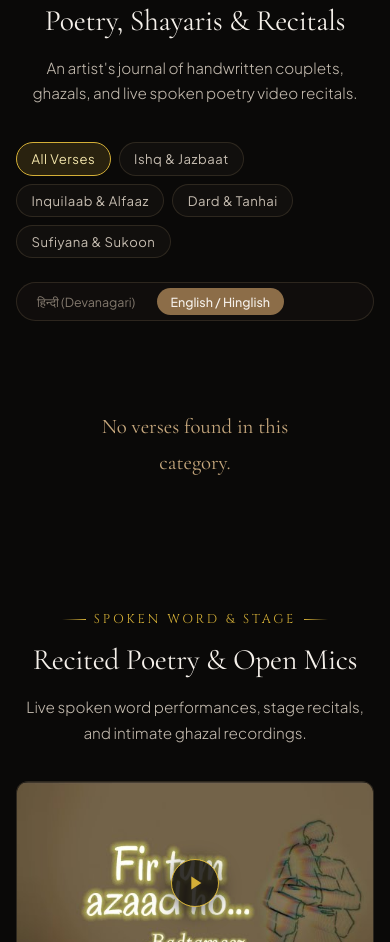
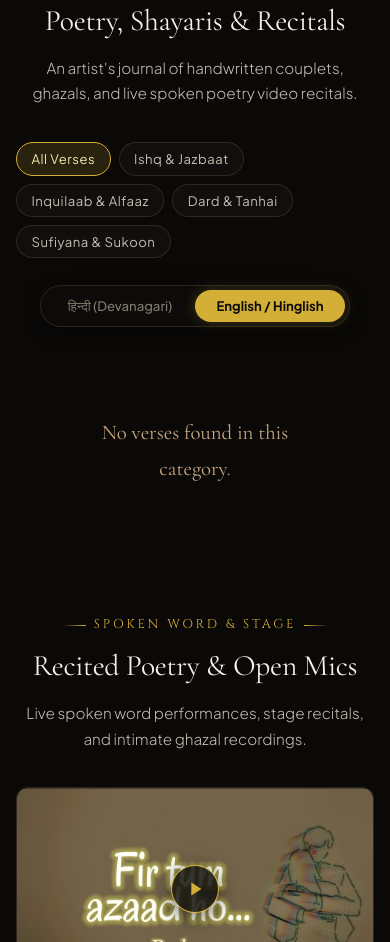
Before and after one commit to badtameez/BadtameezMusic-, a website: page index.html in a window 390 px wide. Shown: the part 6609-7551 px from the top of the page. Drawn offline with nearby package versions, Linux system fonts and the light colour scheme; no server answers; a web font is replaced by a local one.

Commit message:
fix: perfectly center and balance 50-50 language toggle button with symmetrical padding and margins

```diff
--- a/css/responsive.css
+++ b/css/responsive.css
@@ -382,16 +382,18 @@ html, body {
 
   /* --- Poetry & Recitals --- */
   .poetry-controls-bar {
+    display: flex;
     flex-direction: column;
-    align-items: stretch;
-    gap: 1rem;
+    align-items: center;
+    gap: 1.25rem;
+    width: 100%;
   }
 
   .poetry-category-tabs {
     display: flex;
     overflow-x: auto;
     -webkit-overflow-scrolling: touch;
-    padding-bottom: 0.5rem;
+    padding-bottom: 0.4rem;
     gap: 0.5rem;
     width: 100%;
   }
@@ -403,9 +405,10 @@ html, body {
     flex-shrink: 0;
   }
 
-  .poetry-lang-switcher {
-    width: 100%;
-    justify-content: center;
+  .language-toggle-wrapper {
+    width: 100% !important;
+    max-width: 310px !important;
+    margin: 0 auto !important;
   }
 
   .poetry-grid {
--- a/css/style.css
+++ b/css/style.css
@@ -1173,27 +1173,45 @@ img {
 }
 
 .language-toggle-wrapper {
-  display: flex;
-  align-items: center;
-  gap: 0.5rem;
-  background: rgba(18, 16, 14, 0.8);
-  padding: 0.3rem 0.4rem;
+  display: grid;
+  grid-template-columns: 1fr 1fr;
+  align-items: center;
+  background: rgba(14, 12, 10, 0.85);
+  padding: 4px;
   border-radius: var(--radius-full);
   border: 1px solid var(--glass-border);
+  width: 100%;
+  max-width: 320px;
+  margin: 0 auto;
+  box-shadow: 0 4px 16px rgba(0, 0, 0, 0.4);
 }
 
 .lang-btn {
-  padding: 0.35rem 0.85rem;
+  display: flex;
+  align-items: center;
+  justify-content: center;
+  text-align: center;
+  padding: 0.45rem 0.75rem;
   border-radius: var(--radius-full);
-  font-size: 0.78rem;
+  font-size: 0.82rem;
+  font-weight: 500;
   color: var(--text-muted);
+  background: transparent;
+  border: none;
+  cursor: pointer;
+  white-space: nowrap;
   transition: var(--transition-fast);
 }
 
+.lang-btn:hover {
+  color: var(--gold-light);
+}
+
 .lang-btn.active {
-  background: var(--sepia-dark);
-  color: var(--text-primary);
-  font-weight: 500;
+  background: var(--gold-primary);
+  color: #0c0a09;
+  font-weight: 700;
+  box-shadow: 0 0 14px var(--gold-glow);
 }
 
 .poetry-grid {
@@ -2422,18 +2440,25 @@ img {
 
 /* Modal Language Switcher */
 .modal-lang-switcher {
-  display: inline-flex;
+  display: grid;
+  grid-template-columns: 1fr 1fr;
   align-items: center;
   background: rgba(14, 12, 10, 0.9);
   border: 1px solid var(--glass-border);
   border-radius: var(--radius-full);
   padding: 4px;
-  gap: 4px;
-  margin-bottom: 1.5rem;
+  width: 100%;
+  max-width: 320px;
+  margin: 0 auto 1.5rem auto;
+  box-shadow: 0 4px 16px rgba(0, 0, 0, 0.4);
 }
 
 .modal-lang-btn {
-  padding: 0.4rem 1.1rem;
+  display: flex;
+  align-items: center;
+  justify-content: center;
+  text-align: center;
+  padding: 0.45rem 0.75rem;
   border-radius: var(--radius-full);
   font-size: 0.82rem;
   font-weight: 500;
@@ -2441,7 +2466,12 @@ img {
   background: none;
   border: none;
   cursor: pointer;
+  white-space: nowrap;
   transition: var(--transition-fast);
+}
+
+.modal-lang-btn:hover {
+  color: var(--gold-light);
 }
 
 .modal-lang-btn.active {
--- a/index.html
+++ b/index.html
@@ -50,8 +50,8 @@
   <link href="https://fonts.googleapis.com/css2?family=Caveat:wght@400;600;700&family=Cinzel:wght@400;600;700;800&family=Cormorant+Garamond:ital,wght@0,300;0,400;0,600;0,700;1,400;1,600&family=JetBrains+Mono:wght@300;400;500&family=Plus+Jakarta+Sans:wght@300;400;500;600;700&family=Rozha+One&family=Noto+Serif+Devanagari:wght@400;600;700&display=swap" rel="stylesheet">
 
   <!-- Core Stylesheets -->
-  <link rel="stylesheet" href="css/style.css?v=2.5">
-  <link rel="stylesheet" href="css/responsive.css?v=2.5">
+  <link rel="stylesheet" href="css/style.css?v=2.6">
+  <link rel="stylesheet" href="css/responsive.css?v=2.6">
 
   <!-- Official Website Favicon -->
   <link rel="icon" type="image/png" href="assets/images/website-logo.png">
```
